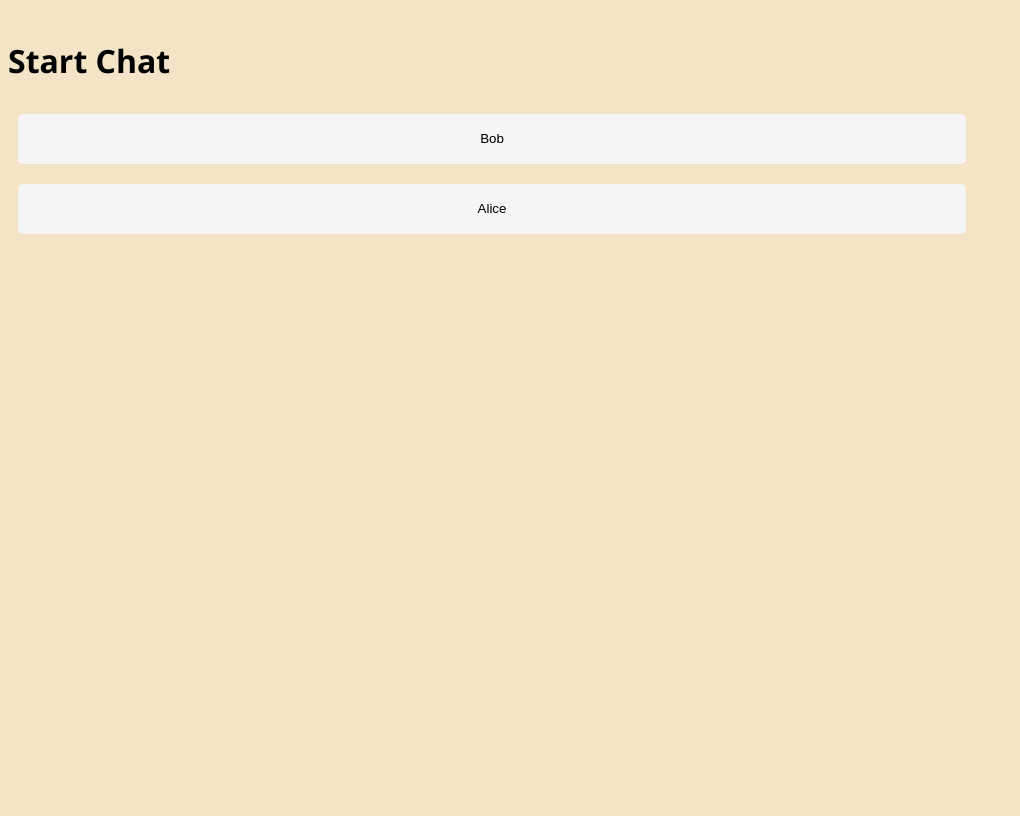
After one commit to gariypaul/SecureChat, a Flask app: page /start_chat in a window 1280 px wide. The commit adds this page. Shown: the whole page, without its empty margins (0-1020 px from the left). Run offline with Flask 3, Linux system fonts and the light colour scheme.

Commit message:
Added login feature and listing chat users

```diff
--- a/main.py
+++ b/main.py
@@ -7,7 +7,8 @@ app.config["SECRET_KEY"] = "mysecret"
 socketio = SocketIO(app)
 
 #mock database
-data = {}
+data = {"Bob": "1234", "Alice": "1234"}
+
 
 #TODO: add a routes
 @app.route("/", methods=["GET", "POST"])
@@ -17,25 +18,29 @@ def login():
         name = request.form["name"]
         password  = request.form["password"]
         session["name"] = name
-        return redirect(url_for("chat"))
 
-        if not username:
-            return render_template("index.html", error="Invalid name")
+        if not name:
+            return render_template("login.html", error="Invalid name")
         if not password:
-            return render_template("index.html", error="Invalid password")
+            return render_template("login.html", error="Invalid password")
+
+        if authenticate(name, password):
+            return redirect(url_for("start_chat"))
+        else:
+            return render_template("login.html", error="Invalid credentials")
 
     return render_template("login.html")
 
 @app.route("/start_chat", methods=["GET", "POST"])
 def start_chat():
     if request.method == "POST":
-        user_a = request.form["user_a"]
+        user_a = session["name"]
         user_b = request.form["user_b"]
 
         #generate a unique chat id using sha256 hash using user_a and user_b names
         chat_id = hashlib.sha256(f"{user_a}{user_b}".encode()).hexdigest()
         return redirect(url_for("chat", chat_id=chat_id))
-    return render_template("start_chat.html")
+    return render_template("start_chat.html", users = data.keys())
 
 @app.route("/chat/<chat_id>")
 def chat(chat_id):
@@ -43,6 +48,10 @@ def chat(chat_id):
 
 #TODO: add socketIO event handlers
 
+def authenticate(name, password):
+    if name in data:
+        return data[name] == password
+    return False
 
 if __name__ == "__main__":
     socketio.run(app)   #run the app
--- a/static/styles/styles.css
+++ b/static/styles/styles.css
@@ -6,18 +6,17 @@ body{
 }
 #root{
     width: 100%;
-    display: flex;
-    flex-direction: column;
+    display: block;
+    padding-block: 10px;
+}
+
+#main-container{
     align-items: center;
     justify-content: center;
-}
-
-#log-container{
-    align-items: center;
-    justify-content: center;
+    text-align: center;
     display: flex;
-    height: 100vh;
-    width: 100vw;
+    width: 100%;
+    height: 100%;
 }
 
 #login-form{
@@ -26,7 +25,8 @@ body{
     border-radius: 10px;
     background-color: white;
     box-shadow: 0 0 10px 0 black;
-
+    width: 50%;
+    height: 75%;
 }
 
 #name{
@@ -55,3 +55,17 @@ body{
     width: 100px;
     height: 50px;
 }
+#user-list{
+    justify-content: center;
+    align-items: center;
+}
+.start-chat-button{
+    margin: 10px;
+    padding: 5px;
+    border-radius: 5px;
+    background-color: rgb(245, 245, 245);
+    cursor: pointer;
+    border: none;
+    width: 75%;
+    height: 50px;
+}
--- /dev/null
+++ b/templates/chat.html
@@ -0,0 +1,2 @@
+{%extends 'base.html'%} {%block content%}
+{%endblock%}
--- a/templates/login.html
+++ b/templates/login.html
@@ -1,13 +1,13 @@
 {%extends 'base.html'%} {%block content%}
-<div id="login-container">
+<div class="main-container">
     <h1>Login</h1>
     {%if error%}
     <p>{{error}}</p>
     {%endif%}
     <form method="post" id="login-form">
         <div id="name">
-            <label for="username">Username:</label>
-            <input type="text" name="username" id="name" required>
+            <label for="username">Name:</label>
+            <input type="text" name="name" id="name" required>
         </div>
         <div id="password">
             <label for="password">Password:</label>
--- /dev/null
+++ b/templates/start_chat.html
@@ -0,0 +1,15 @@
+{%extends 'base.html'%} {%block content%}
+<div class="main-container">
+    <h1>Start Chat</h1>
+    <div id="user-list">
+        {%for user in users%}
+        <form  method="post">
+            <div class="user">
+                <button class="start-chat-button" name="user_b" value="{{user}}">{{user}}</button>
+            </div>
+        </form>
+
+        {%endfor%}
+    </div>
+</div>
+{%endblock%}
```
